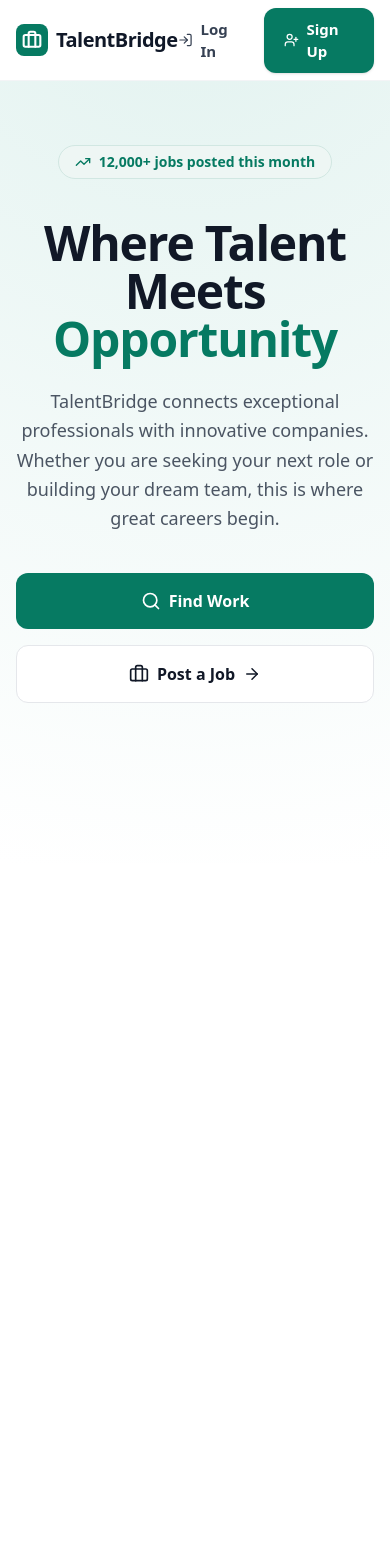
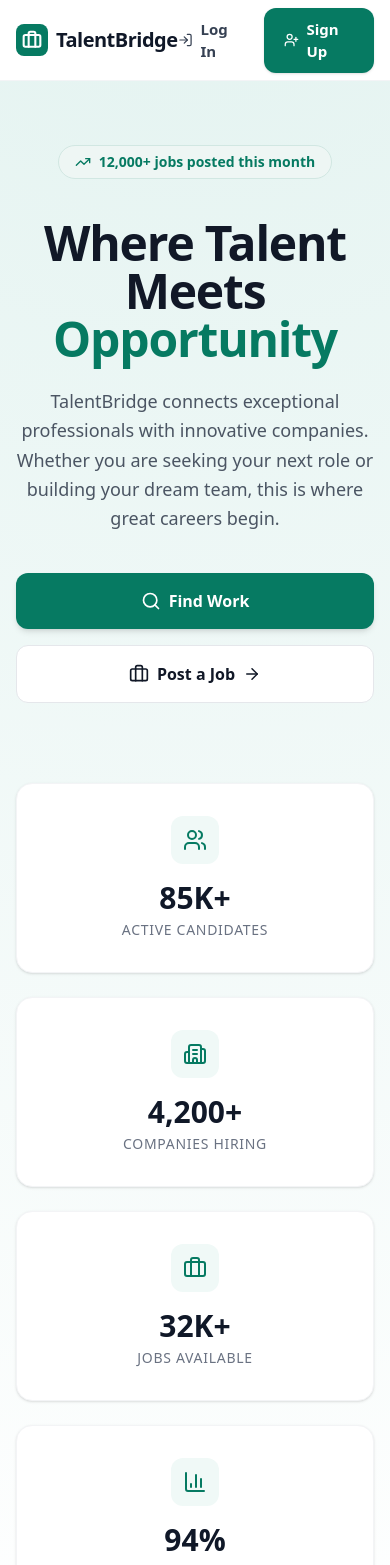
Before and after one commit to joelmutiso/alx-project-nexus, a Next.js app in the folder Frontend/talent-bridge/: page / in a window 390 px wide. Shown: the top 1565 px of the page. Before the commit the page ends 863 px from the top, so only its background shows below. Built offline with nearby package versions, Linux system fonts and the light colour scheme.

Commit message:
feat: add responsive stats grid to hero section

```diff
--- a/Frontend/talent-bridge/components/Hero.tsx
+++ b/Frontend/talent-bridge/components/Hero.tsx
@@ -1,9 +1,9 @@
-import { Search, Briefcase, ArrowRight, TrendingUp } from 'lucide-react';
+import { Search, Briefcase, ArrowRight, TrendingUp, Users, Building2, BarChart3 } from 'lucide-react';
 
 export default function Hero() {
   return (
     <section className="relative pt-16 pb-20 px-4">
-      {/* Soft radial background glow matching your screenshot */}
+      {/* Background Glow */}
       <div className="absolute top-0 left-1/2 -translate-x-1/2 w-full h-full bg-[radial-gradient(circle_at_50%_-20%,#e1f2ef,rgba(255,255,255,0))] -z-10" />
 
       <div className="max-w-7xl mx-auto text-center">
@@ -25,17 +25,60 @@ export default function Hero() {
 
         {/* CTA Buttons */}
         <div className="flex flex-col sm:flex-row items-center justify-center gap-4 mb-20">
-          <button className="w-full sm:w-auto flex items-center justify-center gap-2 bg-[#067a62] text-white px-8 py-4 rounded-xl font-bold hover:bg-[#056350] transition-all">
+          <button className="w-full sm:w-auto flex items-center justify-center gap-2 bg-[#067a62] text-white px-8 py-4 rounded-xl font-bold hover:bg-[#056350] transition-all shadow-md active:scale-95">
             <Search size={20} />
             Find Work
           </button>
-          <button className="w-full sm:w-auto flex items-center justify-center gap-2 bg-white text-[#111827] border border-[#e5e7eb] px-8 py-4 rounded-xl font-bold hover:bg-[#f9fafb] transition-all">
+          <button className="w-full sm:w-auto flex items-center justify-center gap-2 bg-white text-[#111827] border border-[#e5e7eb] px-8 py-4 rounded-xl font-bold hover:bg-[#f9fafb] transition-all active:scale-95">
             <Briefcase size={20} />
             Post a Job
             <ArrowRight size={18} />
           </button>
         </div>
+
+        {/*  Stats Grid (Feature 3) */}
+        <div className="grid grid-cols-1 sm:grid-cols-2 lg:grid-cols-4 gap-6 max-w-6xl mx-auto">
+          <StatCard
+            icon={<Users className="text-[#067a62]" size={24} />}
+            value="85K+"
+            label="Active Candidates"
+          />
+          <StatCard
+            icon={<Building2 className="text-[#067a62]" size={24} />}
+            value="4,200+"
+            label="Companies Hiring"
+          />
+          <StatCard
+            icon={<Briefcase className="text-[#067a62]" size={24} />}
+            value="32K+"
+            label="Jobs Available"
+          />
+          <StatCard
+            icon={<BarChart3 className="text-[#067a62]" size={24} />}
+            value="94%"
+            label="Success Rate"
+          />
+        </div>
       </div>
     </section>
   );
 }
+
+// Reusable StatCard Component (with TypeScript)
+interface StatCardProps {
+  icon: React.ReactNode;
+  value: string;
+  label: string;
+}
+
+function StatCard({ icon, value, label }: StatCardProps) {
+  return (
+    <div className="bg-white p-8 rounded-2xl border border-gray-100 shadow-sm hover:shadow-md transition-all flex flex-col items-center">
+      <div className="bg-[#f0f9f7] p-3 rounded-xl mb-4">
+        {icon}
+      </div>
+      <div className="text-3xl font-bold text-gray-900 mb-1">{value}</div>
+      <div className="text-sm font-medium text-gray-500 uppercase tracking-wider">{label}</div>
+    </div>
+  );
+}
```
